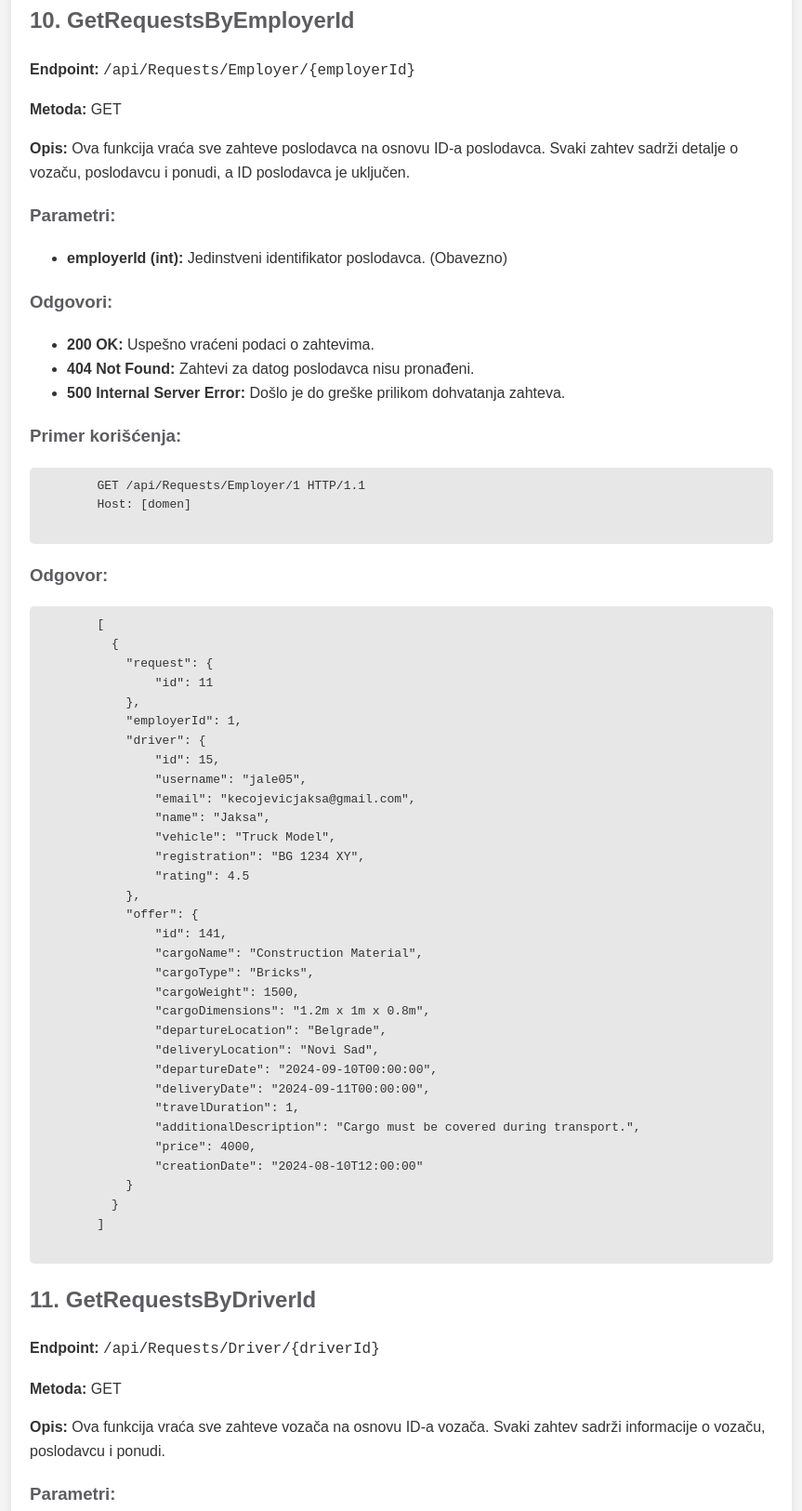
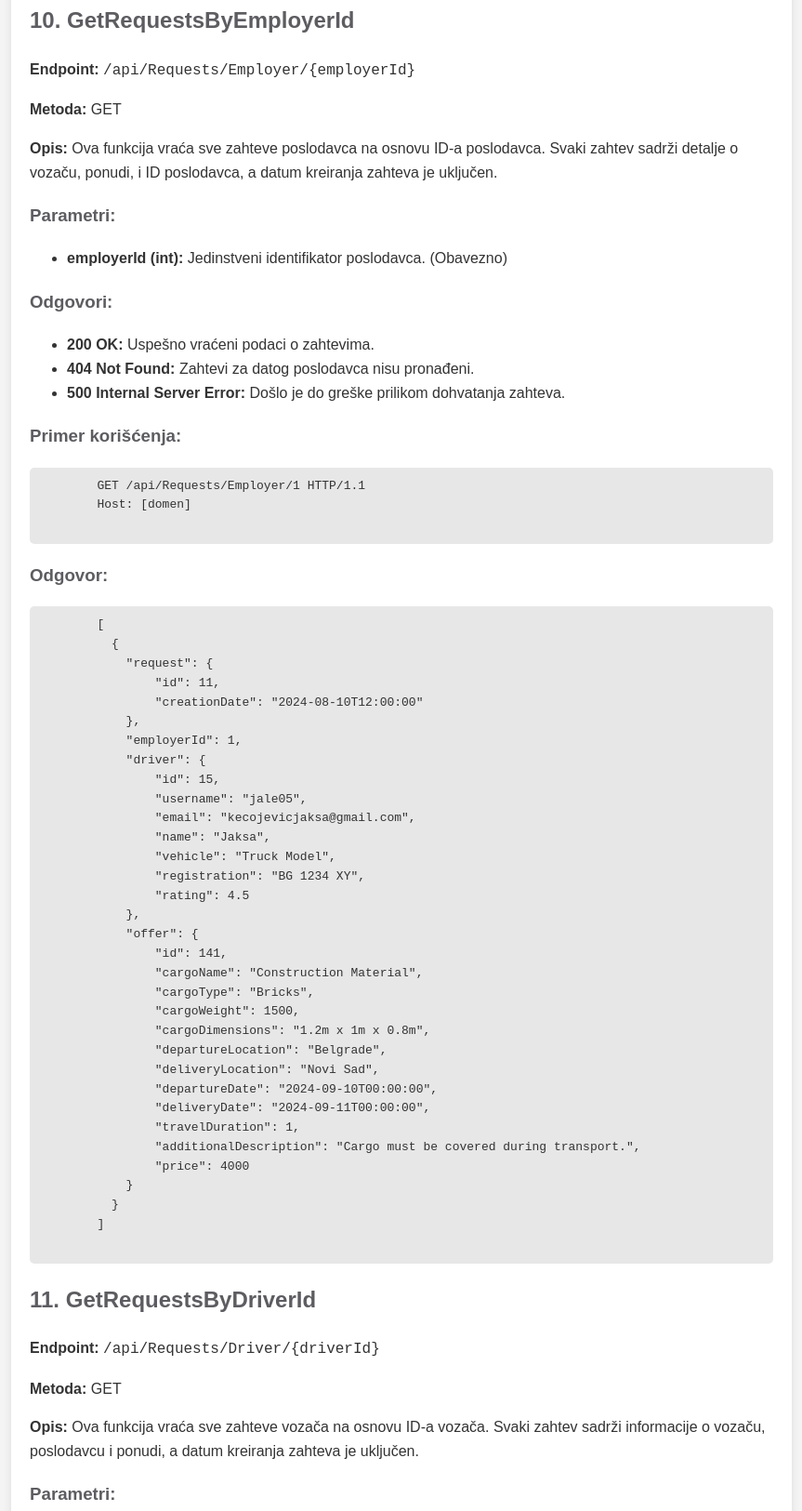
Before and after one commit to 05vukasin/MaldoApiDocs, a plain HTML site: page index.html in a window 1280 px wide. Shown: the part 9088-10713 px from the top of the page at 93% size, without its empty margins (208-1071 px from the left). Drawn offline with Linux system fonts and the light colour scheme.

Commit message:
Add files via upload

```diff
--- a/index.html
+++ b/index.html
@@ -433,7 +433,7 @@ Content-Type: application/json
             <p><strong>Endpoint:</strong> <code>/api/Requests/Employer/{employerId}</code></p>
             <p><strong>Metoda:</strong> GET</p>
             <p><strong>Opis:</strong> Ova funkcija vraća sve zahteve poslodavca na osnovu ID-a poslodavca. Svaki zahtev sadrži
-                detalje o vozaču, poslodavcu i ponudi, a ID poslodavca je uključen.</p>
+                detalje o vozaču, ponudi, i ID poslodavca, a datum kreiranja zahteva je uključen.</p>
             <h3>Parametri:</h3>
             <ul>
                 <li><strong>employerId (int):</strong> Jedinstveni identifikator poslodavca. (Obavezno)</li>
@@ -454,7 +454,8 @@ Content-Type: application/json
         [
           {
             "request": {
-                "id": 11
+                "id": 11,
+                "creationDate": "2024-08-10T12:00:00"
             },
             "employerId": 1,
             "driver": {
@@ -478,8 +479,7 @@ Content-Type: application/json
                 "deliveryDate": "2024-09-11T00:00:00",
                 "travelDuration": 1,
                 "additionalDescription": "Cargo must be covered during transport.",
-                "price": 4000,
-                "creationDate": "2024-08-10T12:00:00"
+                "price": 4000
             }
           }
         ]
@@ -490,8 +490,7 @@ Content-Type: application/json
             <h2>11. GetRequestsByDriverId</h2>
             <p><strong>Endpoint:</strong> <code>/api/Requests/Driver/{driverId}</code></p>
             <p><strong>Metoda:</strong> GET</p>
-            <p><strong>Opis:</strong> Ova funkcija vraća sve zahteve vozača na osnovu ID-a vozača. Svaki zahtev sadrži
-                informacije o vozaču, poslodavcu i ponudi.</p>
+            <p><strong>Opis:</strong> Ova funkcija vraća sve zahteve vozača na osnovu ID-a vozača. Svaki zahtev sadrži informacije o vozaču, poslodavcu i ponudi, a datum kreiranja zahteva je uključen.</p>
             <h3>Parametri:</h3>
             <ul>
                 <li><strong>driverId (int):</strong> Jedinstveni identifikator vozača. (Obavezno)</li>
@@ -512,7 +511,8 @@ Content-Type: application/json
         [
           {
             "request": {
-                "id": 15
+                "id": 15,
+                "creationDate": "2024-08-10T12:00:00"
             },
             "driver": {
                 "id": 1,
@@ -541,8 +541,7 @@ Content-Type: application/json
                 "deliveryDate": "2024-10-16T00:00:00",
                 "travelDuration": 1,
                 "additionalDescription": "Bricks for furniture production.",
-                "price": 3900,
-                "creationDate": "2024-08-10T12:00:00"
+                "price": 3900
             }
           }
         ]
```
